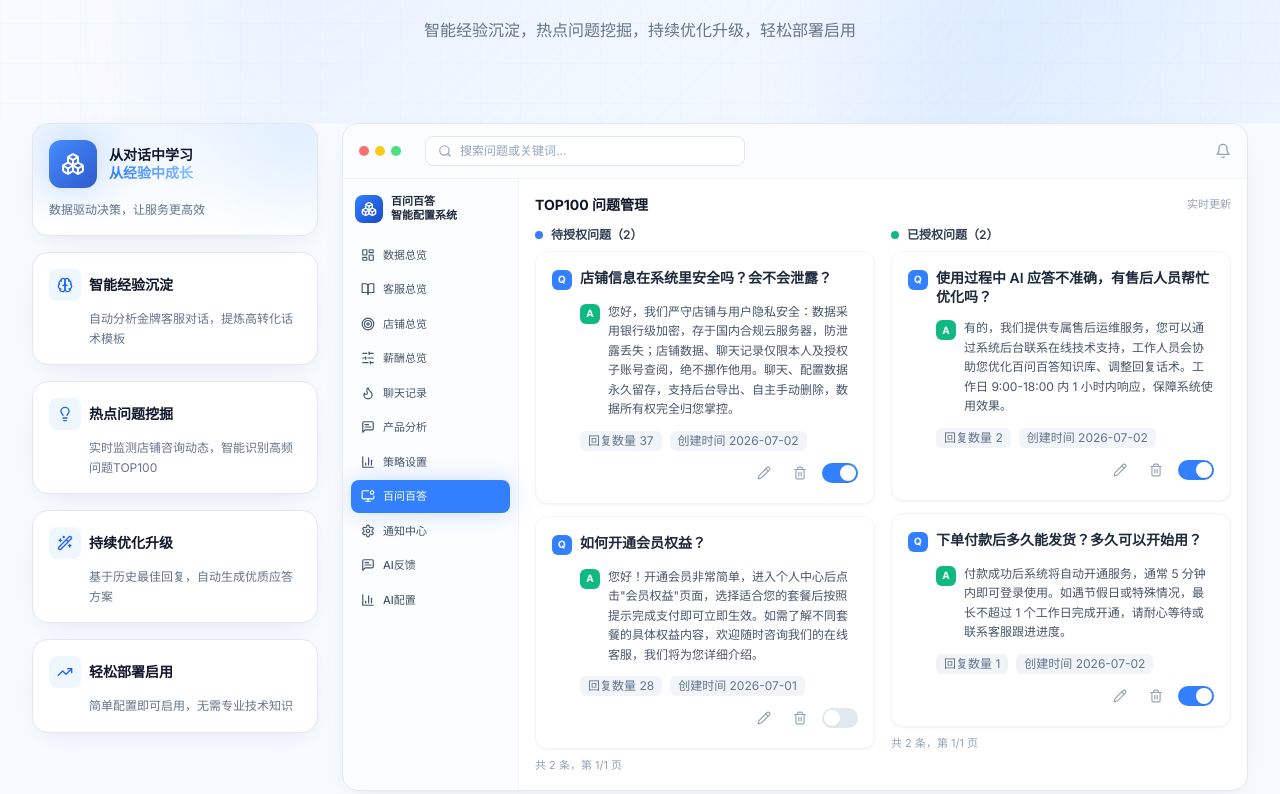
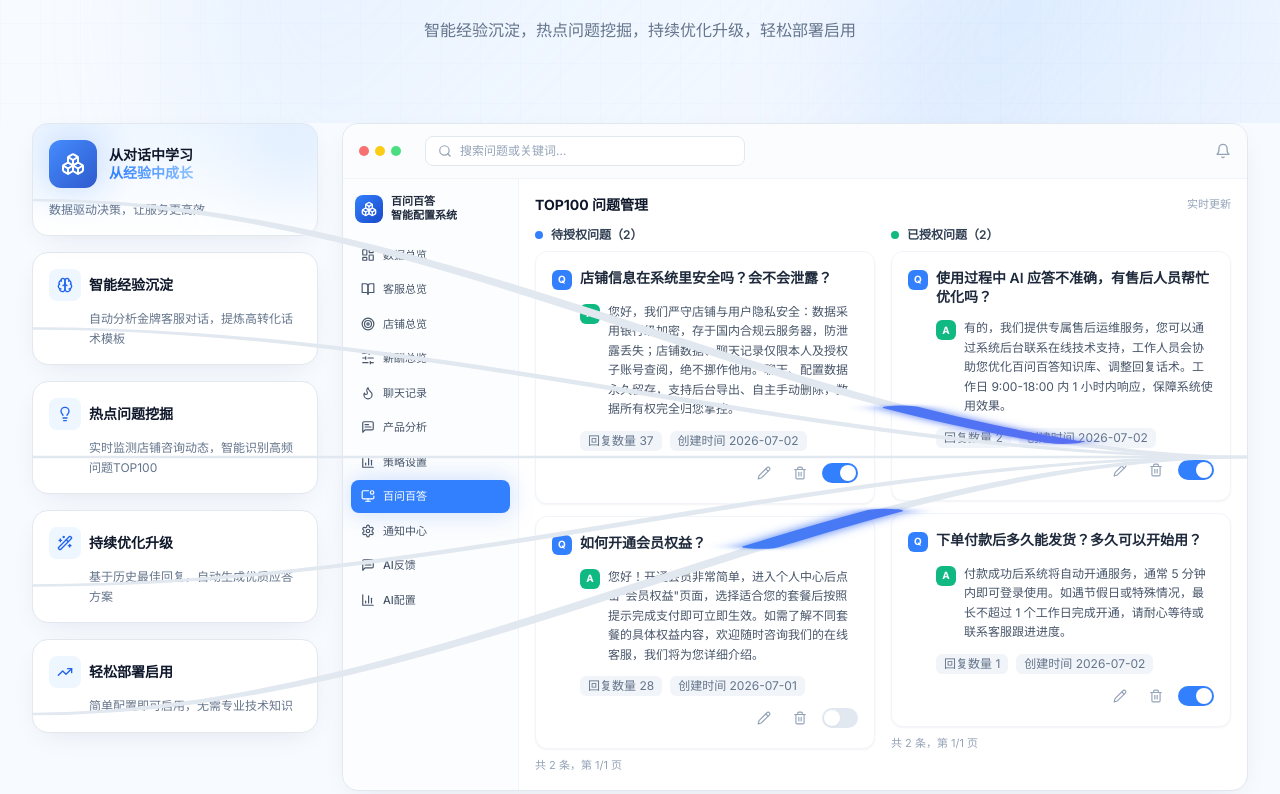
Before and after one commit to jessieoversea09/AI-CS, a React (Vite) app: page /features in a window 1280 px wide. Shown: the part 2506-3300 px from the top of the page. Built offline with nearby package versions, Linux system fonts and the light colour scheme.

Commit message:
Updated index.css

```diff
--- /dev/null
+++ b/src/components/AnimatedTreeLines.tsx
@@ -0,0 +1,54 @@
+const LINES = [
+  { y1: 60, delay: '0s' },
+  { y1: 160, delay: '0.2s' },
+  { y1: 260, delay: '0.4s' },
+  { y1: 360, delay: '0.15s' },
+  { y1: 460, delay: '0.35s' },
+];
+
+const CENTER_Y = 260;
+const END_X = 100;
+
+export default function AnimatedTreeLines() {
+  return (
+    <svg
+      className="absolute inset-y-0 left-0 w-full h-full pointer-events-none z-10"
+      viewBox="0 0 100 520"
+      preserveAspectRatio="none"
+      fill="none"
+    >
+      <defs>
+        <linearGradient id="treeLineGradient" x1="0" y1="0" x2="1" y2="0">
+          <stop offset="0%" stopColor="#60A5FA" />
+          <stop offset="50%" stopColor="#3B82F6" />
+          <stop offset="100%" stopColor="#6366F1" />
+        </linearGradient>
+        <filter id="treeGlow" x="-50%" y="-50%" width="200%" height="200%">
+          <feGaussianBlur stdDeviation="1.4" result="blur" />
+          <feMerge>
+            <feMergeNode in="blur" />
+            <feMergeNode in="SourceGraphic" />
+          </feMerge>
+        </filter>
+      </defs>
+
+      {LINES.map((line, i) => {
+        const d = `M 0,${line.y1} C 35,${line.y1} 65,${CENTER_Y} ${END_X},${CENTER_Y}`;
+        return (
+          <g key={i}>
+            <path d={d} stroke="#E2E8F0" strokeWidth="2" strokeLinecap="round" />
+            <path
+              d={d}
+              stroke="url(#treeLineGradient)"
+              strokeWidth="3"
+              strokeLinecap="round"
+              filter="url(#treeGlow)"
+              className="tree-line-flow"
+              style={{ animationDelay: line.delay }}
+            />
+          </g>
+        );
+      })}
+    </svg>
+  );
+}
--- a/src/index.css
+++ b/src/index.css
@@ -30,6 +30,16 @@ body {
   background: rgba(51, 128, 255, 0.5);
 }
 
+@keyframes tree-line-flow {
+  from { stroke-dashoffset: 230; }
+  to { stroke-dashoffset: 0; }
+}
+
+.tree-line-flow {
+  stroke-dasharray: 30 200;
+  animation: tree-line-flow 2.4s linear infinite;
+}
+
 @layer utilities {
   .text-gradient {
     background: linear-gradient(90deg, #3380ff 0%, #5a9eff 50%, #8ac0ff 100%);
--- a/src/pages/FeaturesPage.tsx
+++ b/src/pages/FeaturesPage.tsx
@@ -27,6 +27,7 @@ import AIServiceIntro from '../components/AIServiceIntro';
 import AppShowcaseSection from '../components/AppShowcaseSection';
 import AIRulesEngine from '../components/AIRulesEngine';
 import HeroBackground from '../components/HeroBackground';
+import AnimatedTreeLines from '../components/AnimatedTreeLines';
 
 /* ─────────────── 数据 ─────────────── */
 
@@ -366,7 +367,9 @@ export default function FeaturesPage() {
       {/* ── Dashboard showcase ── */}
       <section className="relative pb-8 sm:pb-12">
         <div className="mx-auto max-w-7xl px-4 sm:px-6 lg:px-8">
-          <div className="grid lg:grid-cols-12 gap-5 lg:gap-6 items-start">
+          <div className="grid lg:grid-cols-12 gap-5 lg:gap-6 items-start relative">
+
+            <AnimatedTreeLines />
 
             {/* Left column: AI cube card + 4 nodes */}
             <div className="lg:col-span-3 flex lg:flex-col gap-4 order-2 lg:order-1">
```
